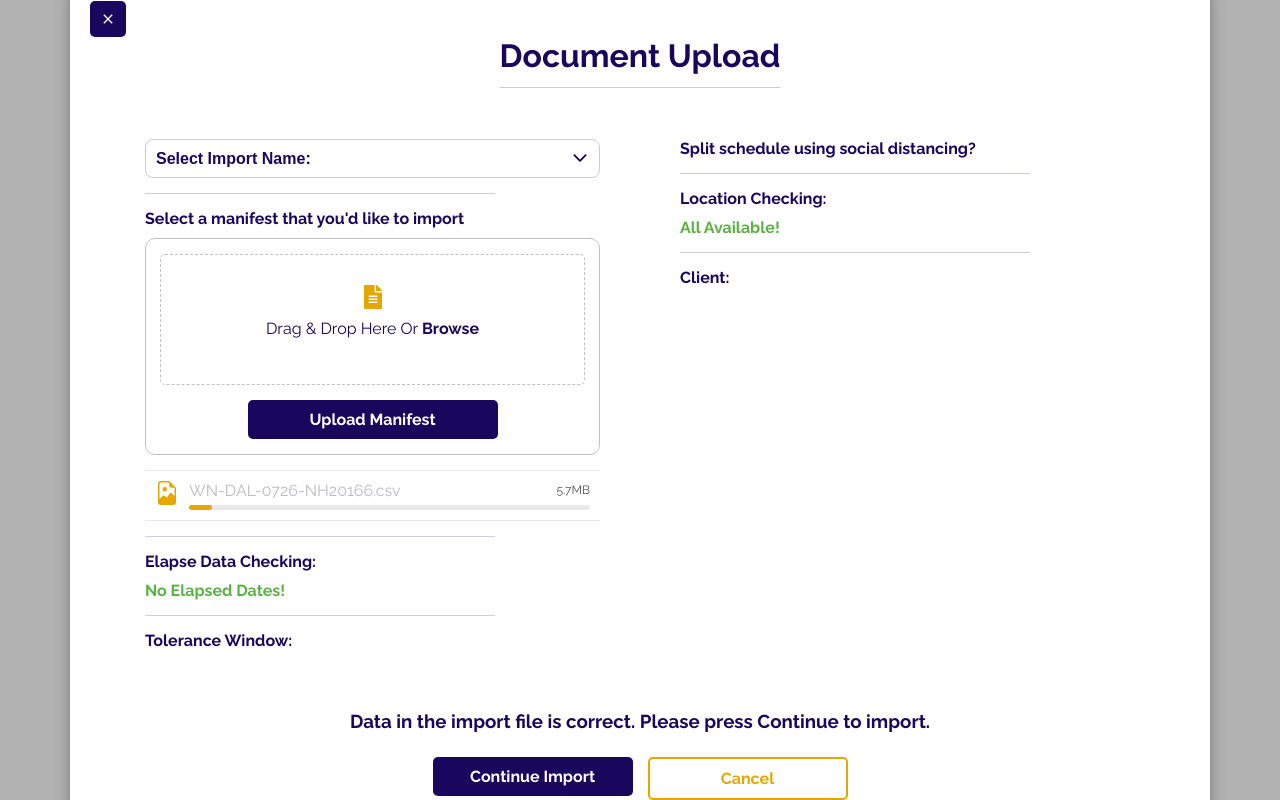
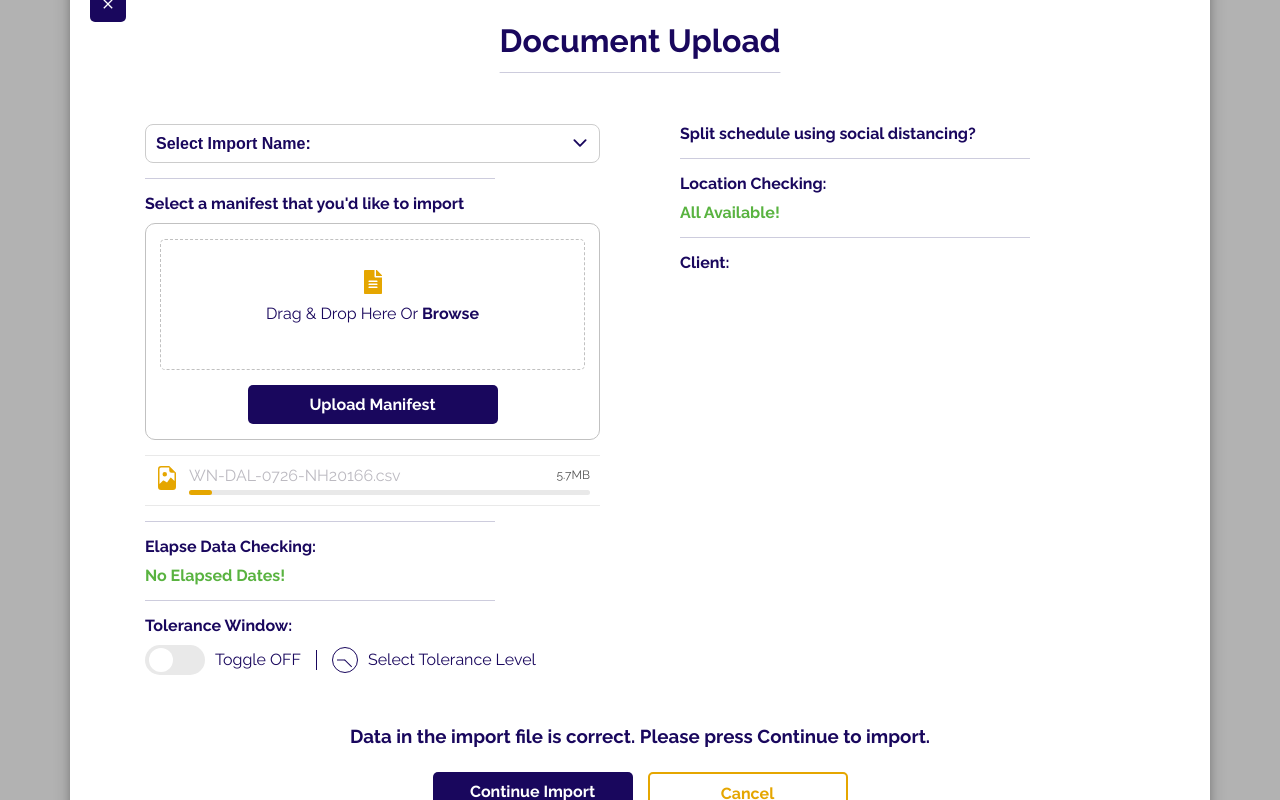
Before and after one commit to ixaxtav/sh-upload-form, a React (Vite) app: page / in a window 1280 px wide. Built offline with nearby package versions, Linux system fonts and the light colour scheme.

Commit message:
Add toggle tolerance feature

```diff
--- a/src/App.tsx
+++ b/src/App.tsx
@@ -1,5 +1,5 @@
 import { useState } from "react";
-import { Modal, Button, Heading, Select, Divider, Text, FileUpload } from "./components";
+import { Modal, Button, Heading, Select, Divider, Text, FileUpload, Switch, Circle } from "./components";
 import { MdClose } from "react-icons/md";
 import { CenterContainer } from "./layouts/CenterContainer";
 import { Row } from "./layouts/Row";
@@ -53,6 +53,14 @@ function App() {
             </Text>
             <Divider />
             <Text bold>Tolerance Window:</Text>
+            <div style={{ display: "flex", gap: "15px", alignItems: "center" }}>
+              <Switch />
+              <div style={{ width: "1px", height: "20px", backgroundColor: "#19075d" }} />
+              <div style={{ display: "inline-flex", alignItems: "center", gap: "10px" }}>
+                <Circle />
+                <span>Select Tolerance Level</span>
+              </div>
+            </div>
           </Column>
           <Column>
             <Text bold>Split schedule using social distancing?</Text>
--- /dev/null
+++ b/src/components/Circle.tsx
@@ -0,0 +1,34 @@
+import styled from "styled-components";
+
+export const Circle = styled.div`
+  position: relative;
+  width: 24px;
+  height: 24px;
+  border-radius: 50%;
+  border: #19075d 1px solid;
+
+  &::before,
+  &::after {
+    content: "";
+    position: absolute;
+    background-color: #19075d;
+  }
+
+  &::before {
+    top: 50%;
+    left: 15%;
+    width: 37%;
+    height: 1px;
+    transform: translateY(-50%);
+  }
+
+  &::after {
+    top: 50%;
+    left: 50%;
+    width: 40.71%;
+    height: 1px;
+    background-color: #19075d;
+    transform: translateY(-50%) rotateZ(45deg);
+    transform-origin: 0 0;
+  }
+`;
--- /dev/null
+++ b/src/components/Switch.tsx
@@ -0,0 +1,61 @@
+import styled from "styled-components";
+import { useState } from "react";
+
+const Container = styled.div`
+  display: flex;
+  align-items: center;
+  gap: 10px;
+`;
+
+const SwitchContainer = styled.label`
+  position: relative;
+  display: inline-block;
+  width: 60px;
+  height: 30px;
+`;
+
+const Checkbox = styled.input.attrs({ type: "checkbox" })`
+  opacity: 0;
+  width: 0;
+  height: 0;
+`;
+
+const Slider = styled.span<{ checked: boolean }>`
+  position: absolute;
+  cursor: pointer;
+  top: 0;
+  left: 0;
+  right: 0;
+  bottom: 0;
+  background-color: ${(props) => (props.checked ? "#19075d" : "#e9e9e9")};
+  transition: 0.4s;
+  border-radius: 30px;
+
+  &:before {
+    position: absolute;
+    content: "";
+    height: 24px;
+    width: 24px;
+    left: ${(props) => (props.checked ? "33px" : "4px")};
+    bottom: 3px;
+    background-color: white;
+    transition: 0.4s;
+    border-radius: 50%;
+  }
+`;
+
+export const Switch = () => {
+  const [checked, setChecked] = useState(false);
+
+  const handleChange = () => setChecked(!checked);
+
+  return (
+    <Container>
+      <SwitchContainer>
+        <Checkbox checked={checked} onChange={handleChange} />
+        <Slider checked={checked} />
+      </SwitchContainer>
+      <span>{`Toggle ${checked ? "ON" : "OFF"}`}</span>
+    </Container>
+  );
+};
--- a/src/components/index.tsx
+++ b/src/components/index.tsx
@@ -5,3 +5,5 @@ export * from "./Select";
 export * from "./Divider";
 export * from "./Text";
 export * from "./FileUpload";
+export * from "./Switch";
+export * from "./Circle";
```
